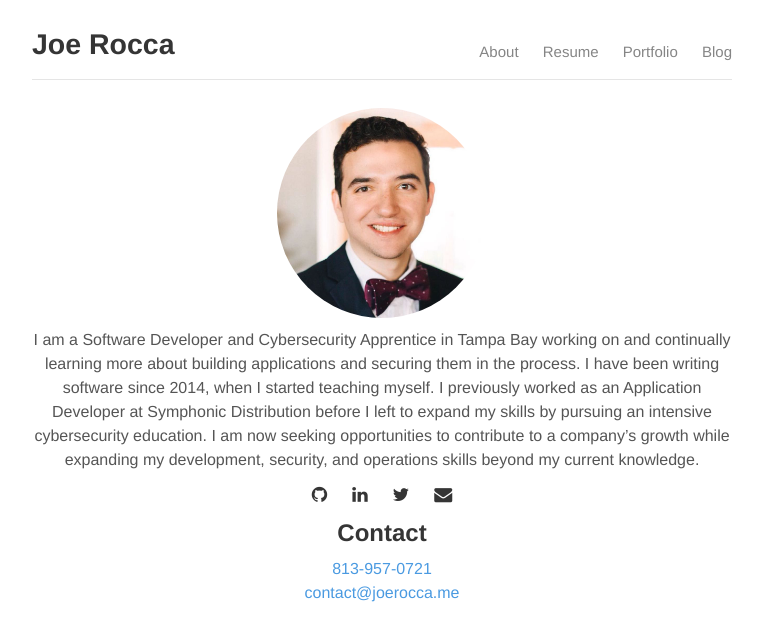
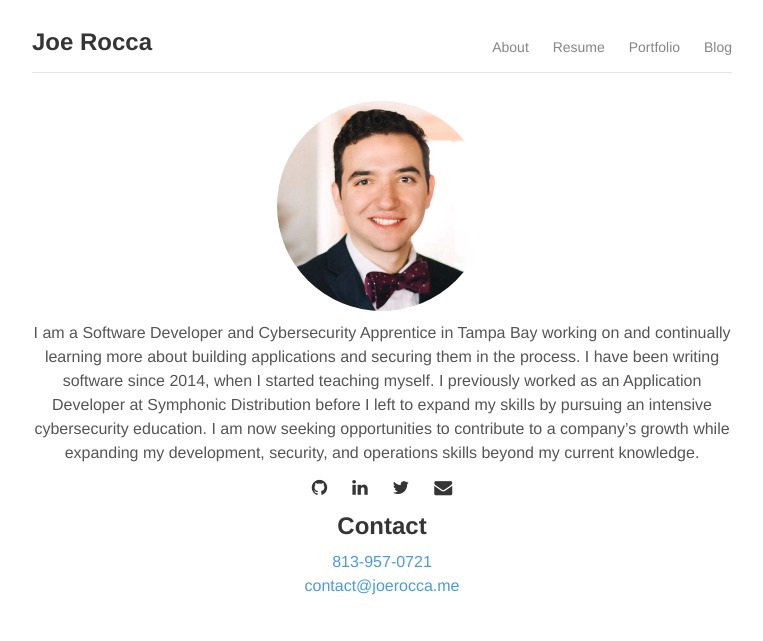
Before and after one commit to joerocca/joerocca.github.io, a Jekyll site: the page built from index.md, in a window 1280 px wide. Shown: the top 641 px of the page, without its empty margins (258-1021 px from the left). Built offline with Jekyll 4.4.1, drawn with Linux system fonts in a browser that asks for light colours.

Commit message:
Made title specific css

```diff
--- a/_sass/_layout.scss
+++ b/_sass/_layout.scss
@@ -38,10 +38,15 @@ main {
     display: inline-block;
     margin: 0;
     padding-right: .2rem;
+    font-size: 20px;
 
     &:hover,
     &:focus {
       opacity: .6;
+    }
+
+    @media (min-width: 500px) {
+      font-size: 24px;
     }
   }
 
@@ -49,7 +54,7 @@ main {
     list-style-type: none;
     padding: 0;
     text-align: center;
-    font-size: 15px;
+    font-size: 14px;
 
     @media (max-width: 700px) {
       margin: 8px 0 0;
@@ -81,13 +86,7 @@ main {
     font-family: $helvetica;
   }
 
-  @media (min-width: 500px) {
-    font-size: 16px;
-  }
-
   @media (min-width: 700px) {
-    font-size: 19px;
-
     &-container {
       text-align: left;
     }
```
